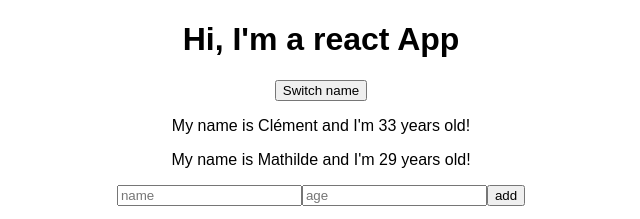
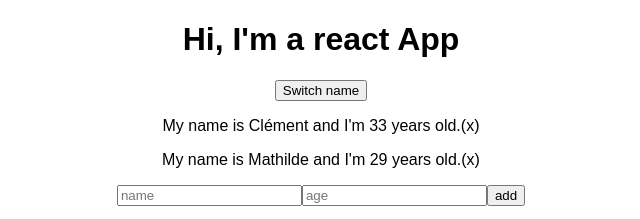
Before and after one commit to clemlatz/watchlist, a React (Create React App) app: page / in a window 1280 px wide. Shown: the top 219 px of the page, without its empty margins (319-959 px from the left). Built offline with nearby package versions, Linux system fonts and the light colour scheme.

Commit message:
Add a delete person button

```diff
--- a/src/App.js
+++ b/src/App.js
@@ -34,7 +34,14 @@ class App extends Component {
       const persons = prevState.persons;
       persons.push(person);
       return { persons };
-      debugger;
+    });
+  }
+
+  deletePerson(id) {
+    console.log(id);
+    this.setState(prevState => {
+      const persons = prevState.persons.filter(person => person.id !== id);
+      return { persons };
     });
   }
 
@@ -43,7 +50,16 @@ class App extends Component {
       <div className="App">
         <h1>Hi, I'm a react App</h1>
         <button onClick={this.switchNameHandler}>Switch name</button>
-        {this.state.persons.map(person => <Person key={person.id} name={person.name} age={person.age}/>)}
+        {this.state.persons.map(person => {
+          return (
+            <Person
+              onDeleteButtonClick={this.deletePerson.bind(this, person.id)}
+              key={person.id}
+              name={person.name}
+              age={person.age}
+            />
+          );
+        })}
         <form onSubmit={this.handleSubmit}>
           <input name="name" placeholder="name" ref={(input) => this._name = input}/>
           <input name="age" placeholder="age" type="number" ref={(input) => this._age = input}/>
--- a/src/Person/Person.js
+++ b/src/Person/Person.js
@@ -3,7 +3,10 @@ import React from 'react';
 const person = (props) => {
   return (
     <div>
-      <p>My name is {props.name} and I'm {props.age} years old!</p>
+      <p>
+        My name is {props.name} and I'm {props.age} years old.
+        <span onClick={props.onDeleteButtonClick}>(x)</span>
+      </p>
       <p>{props.children}</p>
     </div>
   );
```
